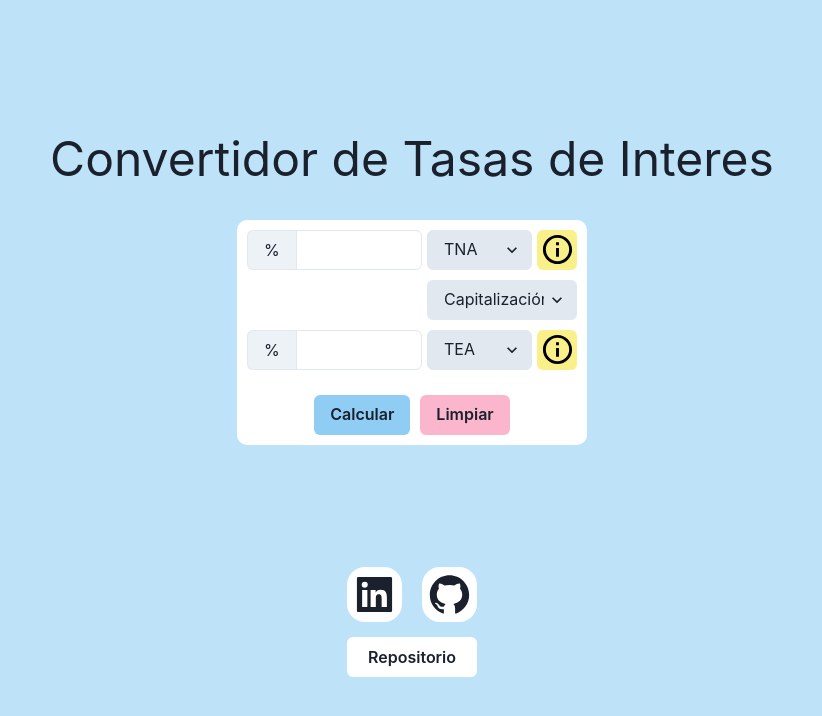
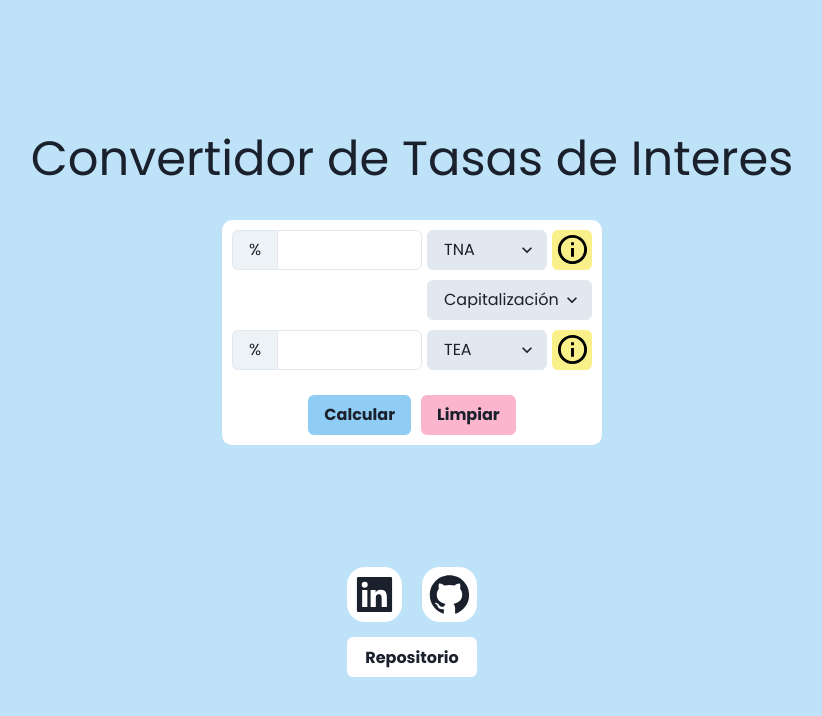
Before and after one commit to ivanbvn/convertidor-tasas-de-interes, a React (Vite) app: page / in a window 1280 px wide. Shown: the top 716 px of the page, without its empty margins (228-1050 px from the left). Built offline with nearby package versions, Linux system fonts and the light colour scheme.

Commit message:
cambio de fuente a poppins

```diff
--- a/src/App.tsx
+++ b/src/App.tsx
@@ -33,7 +33,7 @@
         <Flex justify="center">
           <Flex
             direction="column"
-            w="350px"
+            w="380px"
             maxH="230px"
             justify="center"
             p="10px"
@@ -57,7 +57,7 @@
                     <Flex gap="5px">
                       <Select
                         size="md"
-                        w="105px"
+                        w="120px"
                         onChange={handleTasaSelected}
                         name="recibida"
                         bg="gray.200"
@@ -91,7 +91,7 @@
                     <Flex gap="5px">
                       <Select
                         size="md"
-                        w="105px"
+                        w="120px"
                         onChange={handleTasaSelected}
                         name="recibida"
                         bg="gray.200"
@@ -123,7 +123,7 @@
                 <Flex gap="5px">
                   <Select
                     size="md"
-                    w="105px"
+                    w="120px"
                     onChange={handleTasaSelected}
                     name="a_convertir"
                     bg="gray.200"
--- a/src/styles.css
+++ b/src/styles.css
@@ -1,4 +1,7 @@
+@import url("https://fonts.googleapis.com/css2?family=Poppins:wght@100;200;300;400;500;700;800&display=swap");
+
 #root {
   height: 100vh;
   background-color: #bee3f8;
+  font-family: "Poppins", sans-serif;
 }
```
